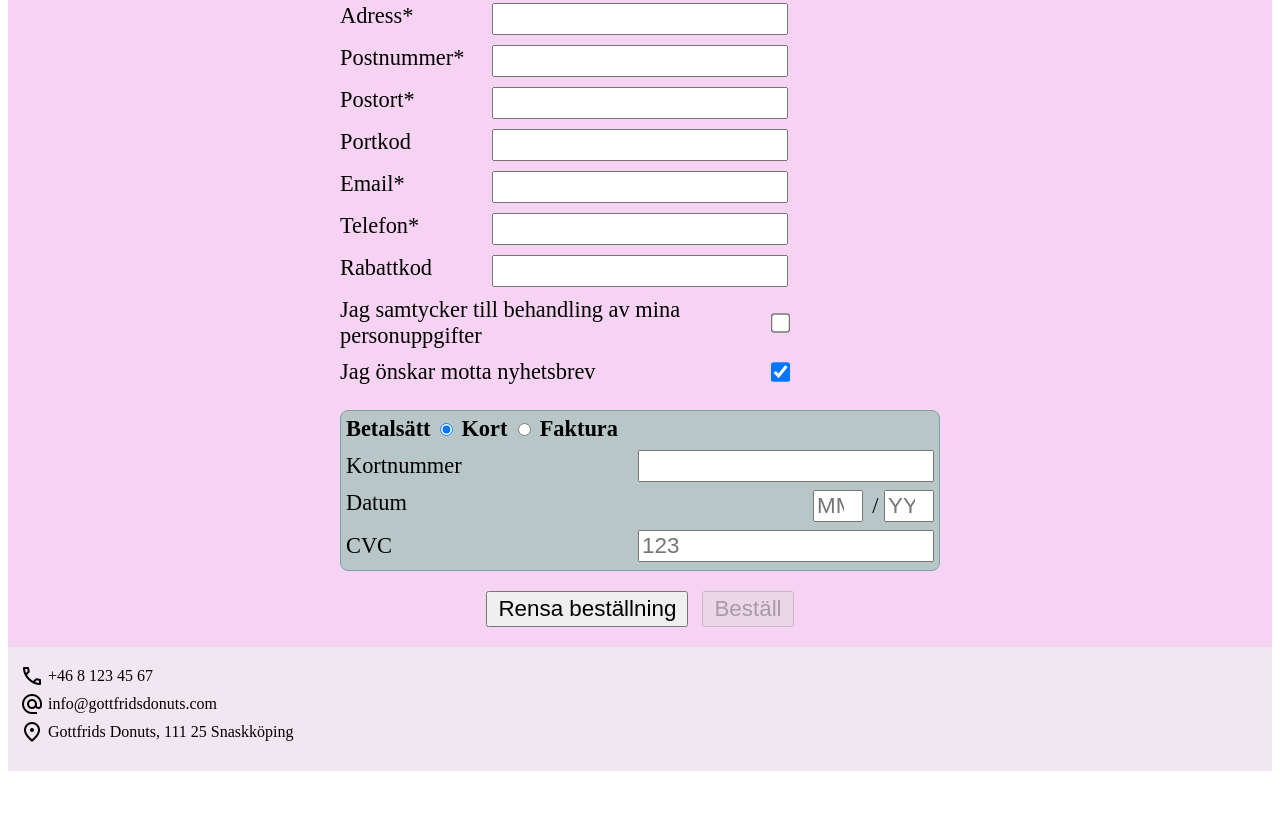
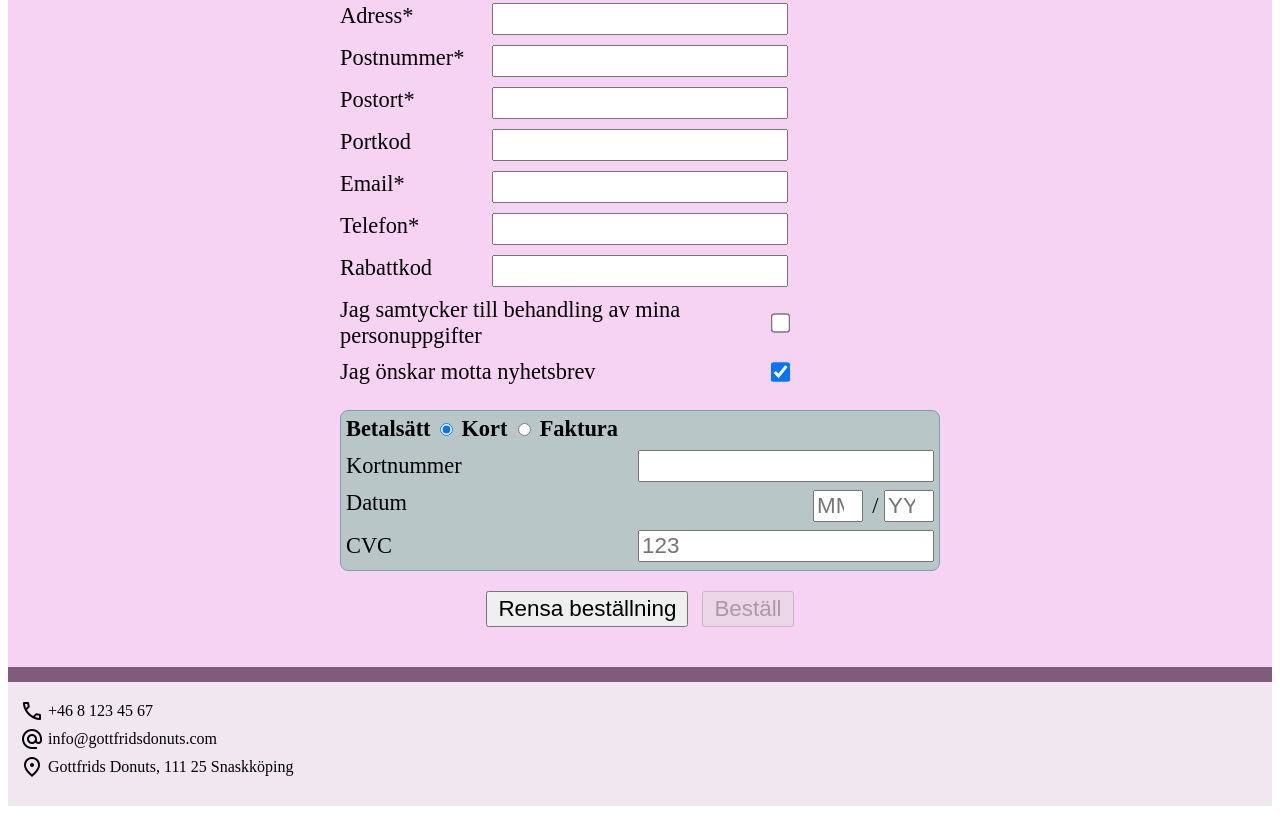
Before and after one commit to skogblad/Gottfrids-Donuts-webbshop, a website: page index.html in a window 1280 px wide. Shown: the part 2172-2986 px from the top of the page. Before the commit the page ends 2951 px from the top, so only its background shows below. Drawn offline with nearby package versions, Linux system fonts and the light colour scheme.

Commit message:
adding padding on bottom in place order section to not be able to accidentally click on address

```diff
--- a/css/_base.scss
+++ b/css/_base.scss
@@ -81,7 +81,7 @@ footer {
   row-gap: 10px;
   justify-items: center;
   font-size: 1rem;
-  padding-bottom: 20px;
+  padding-bottom: 40px;
 
   label {
     justify-items: center;
@@ -96,6 +96,7 @@ footer {
 .order-confirmation {
   background-color: #805c7c;
   color: white;
+  padding-top: 15px;
 }
 
 .payment-option label span {
```
Also changed, not shown: css/style.css.
